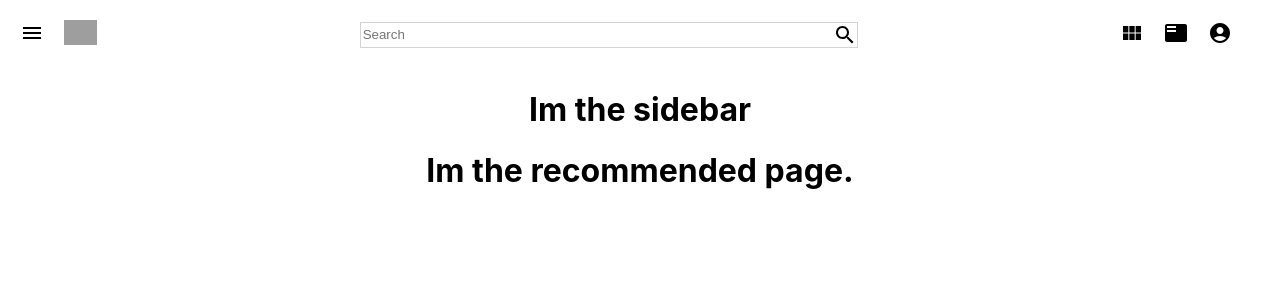
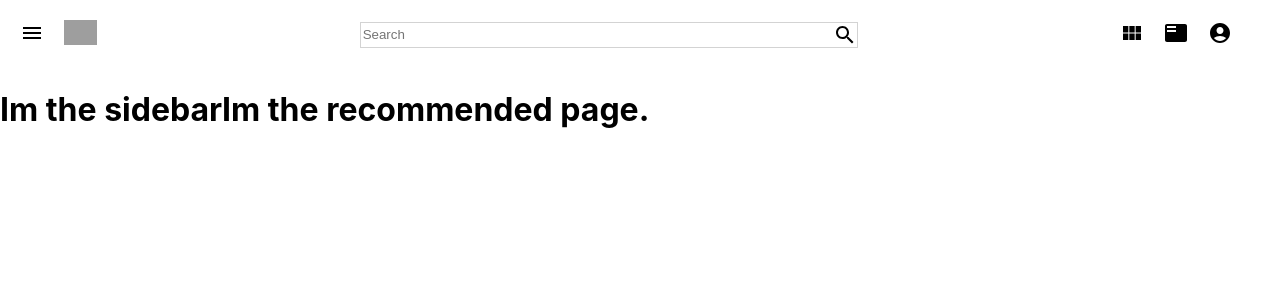
Before and after one commit to shakimharris/youtube-clone, a React (Create React App) app: page / in a window 1280 px wide. Shown: the top 300 px of the page. Built offline with nearby package versions, Linux system fonts and the light colour scheme; grey boxes are pictures that could not be loaded.

Commit message:
updated imports

```diff
--- a/src/App.js
+++ b/src/App.js
@@ -8,7 +8,7 @@ function App() {
   return (
     <div className="App">
       <Header />
-      <div className="app_page">
+      <div className="app__page">
        <Sidebar />
        <Recommended />
        </div>
```
